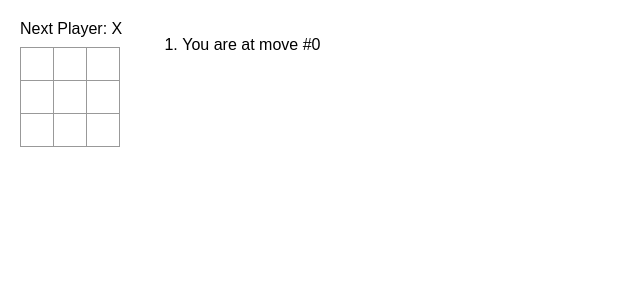
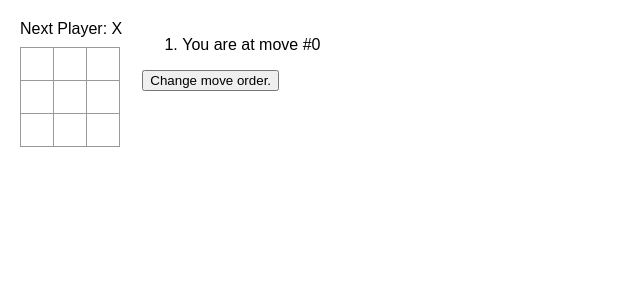
Before and after one commit to dave-cao/Learning-React, a React (Create React App) app in the folder tictactoe/: page / in a window 1280 px wide. Shown: the top 300 px of the page, without its empty margins (0-640 px from the left). Built offline with nearby package versions, Linux system fonts and the light colour scheme.

Commit message:
challenge number 3

```diff
--- a/tictactoe/src/App.js
+++ b/tictactoe/src/App.js
@@ -29,6 +29,9 @@
     const nextSquares = [...squares];
 
     if (squares[i] || calculateWinner(squares)) return; // return early if square already clicked
+
+    // TODO IF CALCULATE WINNER THEN SHOW WINNER
+    //
     xIsNext ? (nextSquares[i] = "X") : (nextSquares[i] = "O");
     onPlay(nextSquares);
   }
@@ -50,6 +53,7 @@
   //
   // Returns:
   //  board (JSX): board consisting of Square
+  //  CHALLENGE TWO
   function makeBoard(rowSize, colSize) {
     return Array(rowSize)
       .fill(null)
@@ -88,6 +92,7 @@
   const [currentMove, setCurrentMove] = useState(0);
   const xIsNext = !(currentMove % 2);
   const currentSquares = history[currentMove];
+  const [isAscending, setIsAscending] = useState(true);
 
   function handlePlay(nextSquares) {
     const nextHistory = [...history.slice(0, currentMove + 1), nextSquares];
@@ -98,6 +103,11 @@
   function jumpTo(nextMove) {
     setHistory(history.slice(0, nextMove + 1));
     setCurrentMove(nextMove);
+  }
+
+  function toggleMoveOrder() {
+    // toggle sort
+    setIsAscending(!isAscending);
   }
 
   const moves = history.map((squares, move) => {
@@ -118,6 +128,8 @@
     );
   });
 
+  if (!isAscending) moves.reverse(); // Challenge 3
+
   return (
     <div className="game">
       <div className="game-board">
@@ -125,6 +137,7 @@
       </div>
       <div className="game-info">
         <ol>{moves}</ol>
+        <button onClick={toggleMoveOrder}>Change move order.</button>
       </div>
     </div>
   );
```
